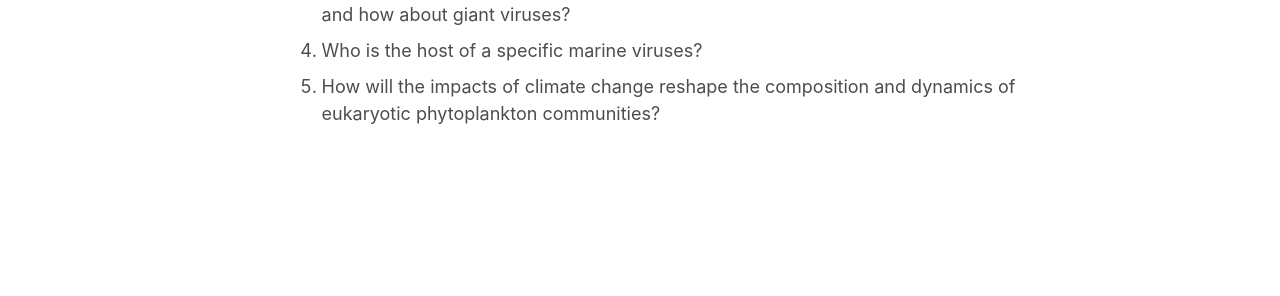
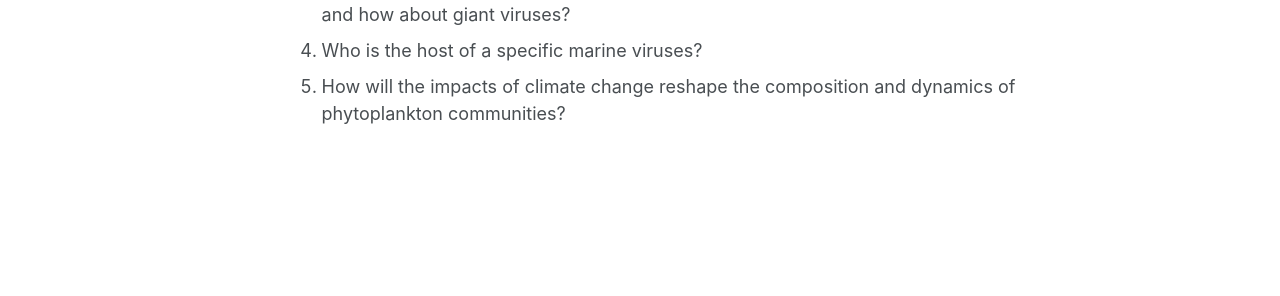
Before and after one commit to Yangbing-Ocean/yangbing, a Jekyll site: the page built from _pages/about.md, in a window 1280 px wide and 1114 px high. Shown: the part 588-884 px from the top of the window. Built offline with Jekyll 4.4.1, drawn with Linux system fonts in a browser that asks for light colours; some web fonts are replaced.

Commit message:
Update about.md

```diff
--- a/_pages/about.md
+++ b/_pages/about.md
@@ -16,4 +16,4 @@ I am working under the supervision of [Prof. Charmaine Yung](https://www.charmai
 2. Is it possible to acquire high-quality eukaryotic and viral genomes without the need for cultivation?
 3. What are the evolutionary origins and early diversification of the early green lineage? and how about giant viruses?
 4. Who is the host of a specific marine viruses?
-5. How will the impacts of climate change reshape the composition and dynamics of eukaryotic phytoplankton communities?
+5. How will the impacts of climate change reshape the composition and dynamics of phytoplankton communities?
```
